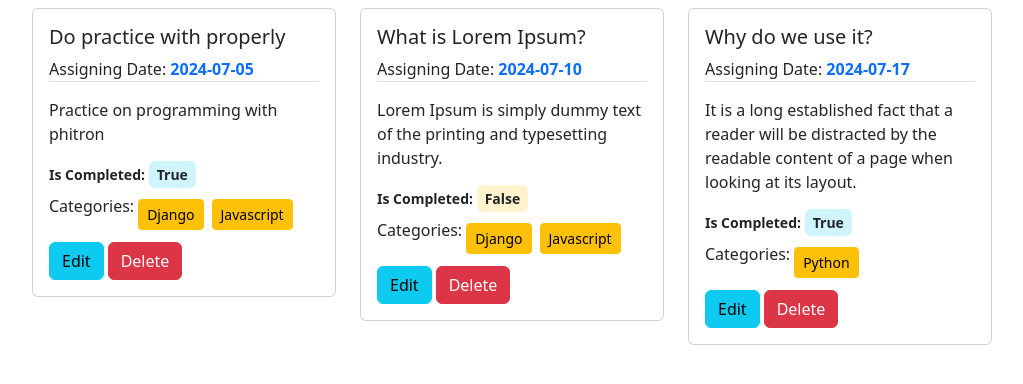
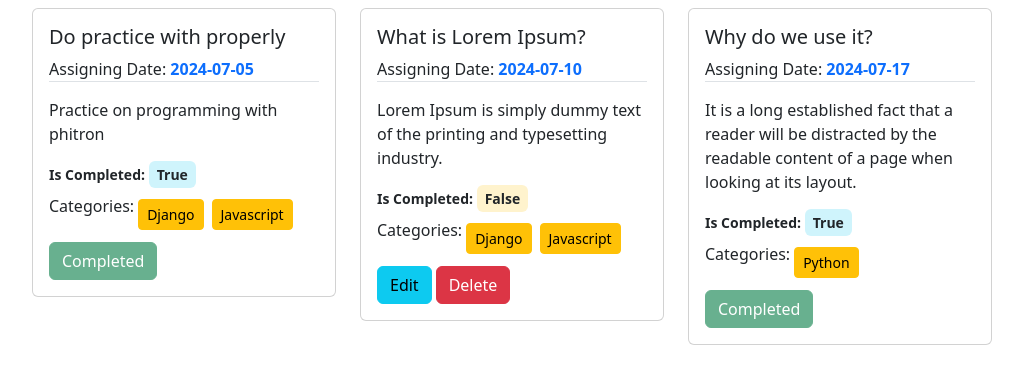
Before and after one commit to arasruislam/Task_Management_System, a Django app: page / in a window 1280 px wide. Shown: the part 64-448 px from the top of the page, without its empty margins (128-1151 px from the left). Run offline with Django 5.2, Linux system fonts and the light colour scheme; data comes from the database, SQL or seed files in the repository; both versions use the stored data as it was after the commit.

Commit message:
All Done

```diff
--- a/task/urls.py
+++ b/task/urls.py
@@ -3,4 +3,6 @@ from . import views
 
 urlpatterns = [
     path("task/", views.Task, name="task"),
+    path("edit/<int:id>", views.EditTask, name="EditTask"),
+    path("delete/<int:id>", views.DeleteTask, name="DeleteTask"),
 ]
--- a/templates/index.html
+++ b/templates/index.html
@@ -28,10 +28,14 @@
                 </div>
 
                 {% comment %} delete or edit button {% endcomment %}
+                {% if task.is_completed == True %}
+                <button class="btn btn-success" disabled>Completed</button>
+                {% else %}
                 <div class="d-flex align-content-center gap-1 mt-2">
-                    <a href="#" class="btn btn-info">Edit</a>
-                    <a href="#" class="btn btn-danger">Delete</a>
+                    <a href="{% url 'EditTask' task.id %}" class="btn btn-info">Edit</a>
+                    <a href="{% url 'DeleteTask' task.id %}" class="btn btn-danger">Delete</a>
                 </div>
+                {% endif %}
             </div>
         </div>
     </div>
```
Also changed, not shown: task/views.py (+20 -1 lines), db.sqlite3.
